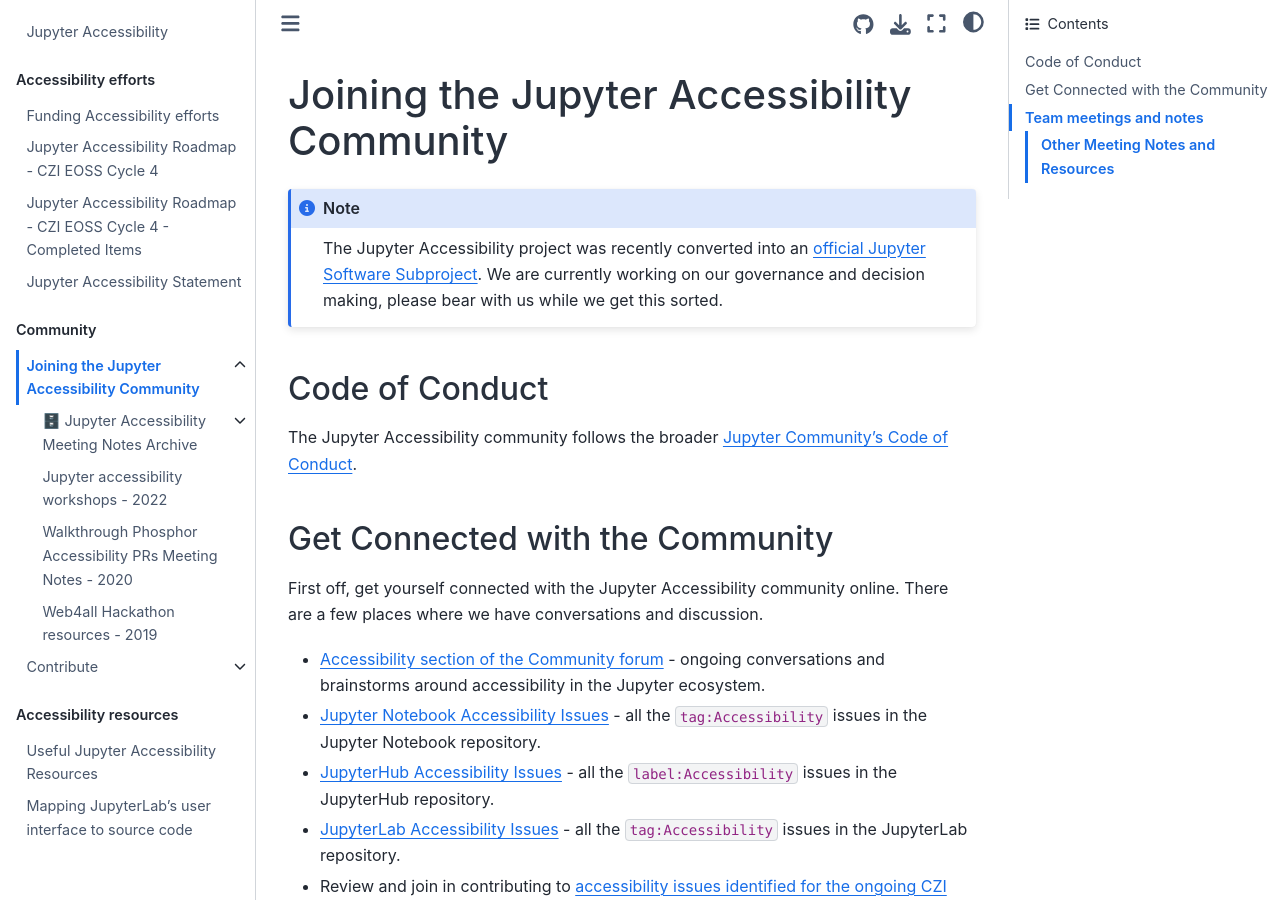
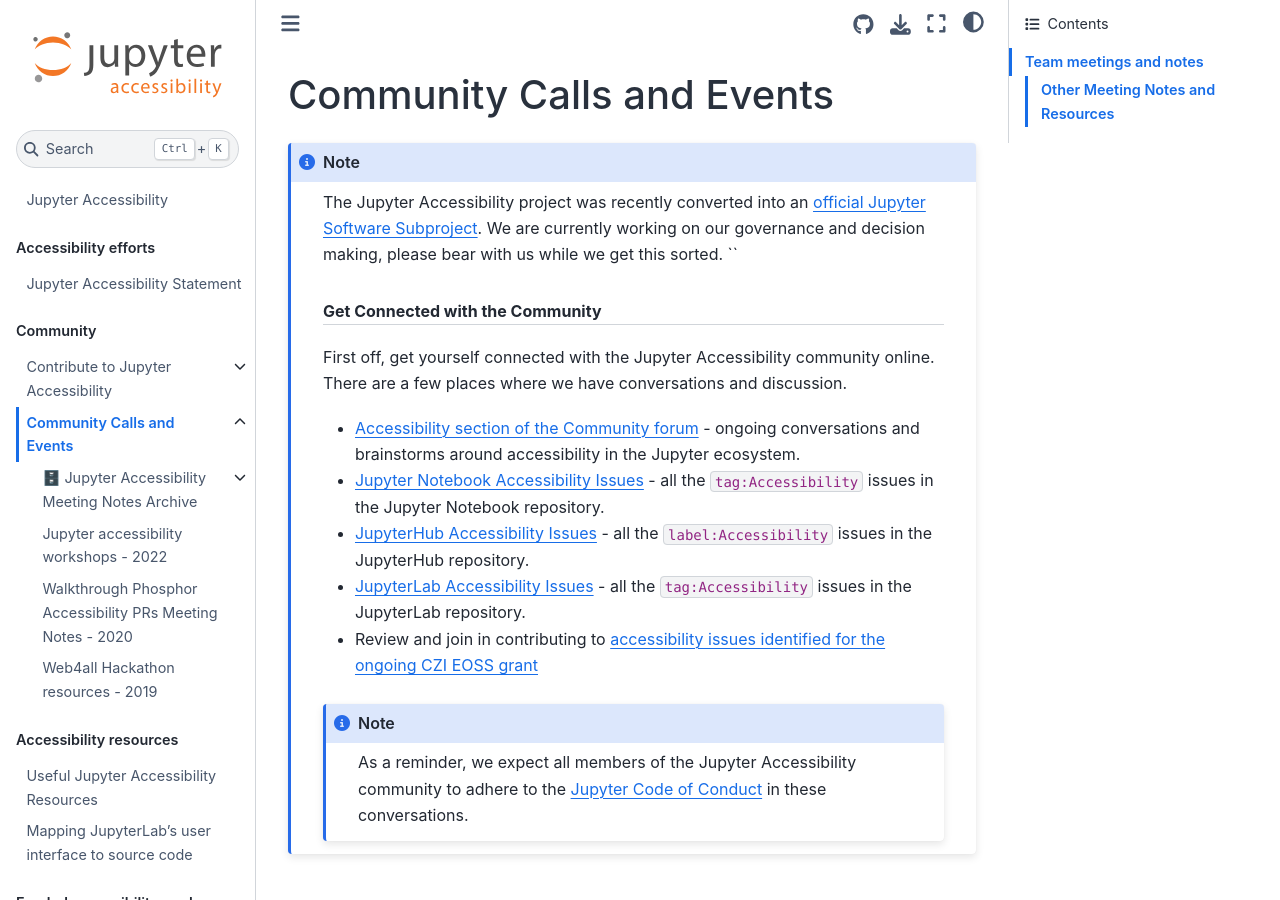
Before and after one commit to jupyter/accessibility, a Jupyter Book: the page built from docs/community/index.md, in a window 1280 px wide and 900 px high. Built offline with Jupyter Book 1.0.4 settings and Sphinx 7.4.7 and the Sphinx Book theme 1.1.4, drawn with Linux system fonts in a browser that asks for light colours; pages that are not in the unit, such as notebooks, are missing from menus; some of the changed text lies outside the part shown.

Commit message:
:truck: Last reorg

`````diff
--- a/docs/_toc.yml
+++ b/docs/_toc.yml
@@ -8,21 +8,19 @@
   # Top view efforts and initiatives
   - caption: Accessibility efforts
     chapters:
-      - file: funding/index.md
-      - file: funding/czi-grant-roadmap.md
-      - file: funding/czi-grant-completed.md
       - file: resources/JupyterLab-a11y-statement.md
   # ------------------------------------------------------
   # All things community
   - caption: Community
     chapters:
-      - file: community/index.md
+      - file: contribute/index.md
+        title: Contribute to Jupyter Accessibility
       # Ensure we build all the community files even if not in this TOC
       # the meetings are added in the community index file
+      - file: community/index.md
       - glob: community/meeting-minutes/jupyterlab-accessibility-meetings/*.md
       # TODO: architecture need revisitng
-      - file: contribute/index.md
-      - file: ARCHITECTURE.md
+      # - file: ARCHITECTURE.md
   # ------------------------------------------------------
   # Governance and team guides
   # TODO: governance work https://jupyterhub-team-compass.readthedocs.io/en/latest/index-team_governance.html
@@ -36,3 +34,10 @@
     chapters:
       - file: resources/useful-resources.md
       - file: resources/map-jupyterlab-frontend-architecture/README.md
+  # ------------------------------------------------------
+  # funded projects
+  - caption: Funded accessibility work
+    chapters:
+      - file: funding/index.md
+      - file: funding/czi-grant-roadmap.md
+      - file: funding/czi-grant-completed.md
--- a/docs/community/index.md
+++ b/docs/community/index.md
@@ -1,14 +1,9 @@
-# Joining the Jupyter Accessibility Community
+# Community Calls and Events
 
-```{note}
+````{note}
 The Jupyter Accessibility project was recently converted into an [official Jupyter Software Subproject](https://jupyter.org/governance/software_subprojects.html).
 We are currently working on our governance and decision making, please bear with us while we get this sorted.
-```
-
-## Code of Conduct
-
-The Jupyter Accessibility community follows the broader [Jupyter Community’s Code of Conduct](https://github.com/jupyter/governance/blob/master/conduct/code_of_conduct.md).
-
+``
 ## Get Connected with the Community
 
 First off, get yourself connected with the Jupyter Accessibility community online.
@@ -22,7 +17,7 @@
 
 ```{note}
 As a reminder, we expect all members of the Jupyter Accessibility community to adhere to the [Jupyter Code of Conduct][jupyter-coc] in these conversations.
-```
+````
 
 ## Team meetings and notes
 
--- a/docs/contribute/index.md
+++ b/docs/contribute/index.md
@@ -1,4 +1,4 @@
-# Contribute
+# Contribute to Jupyter Accessibility
 
 Our project depends on contributions from volunteers across the world who are interested in supporting the Jupyter Project and towards making it more accessible to all.
 The sections below provide some resources to help you get started contributing to our community.
`````
Also changed, not shown: docs/contribute/this-repo.md (+5 -4 lines).
